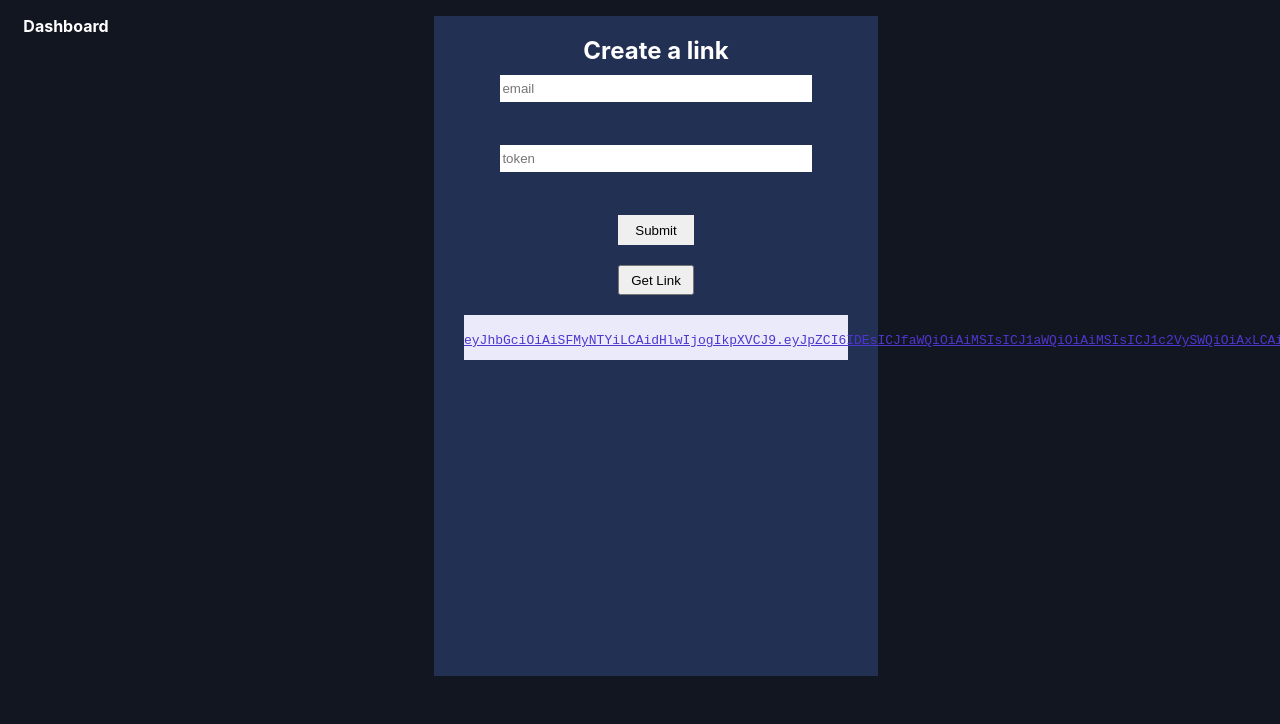
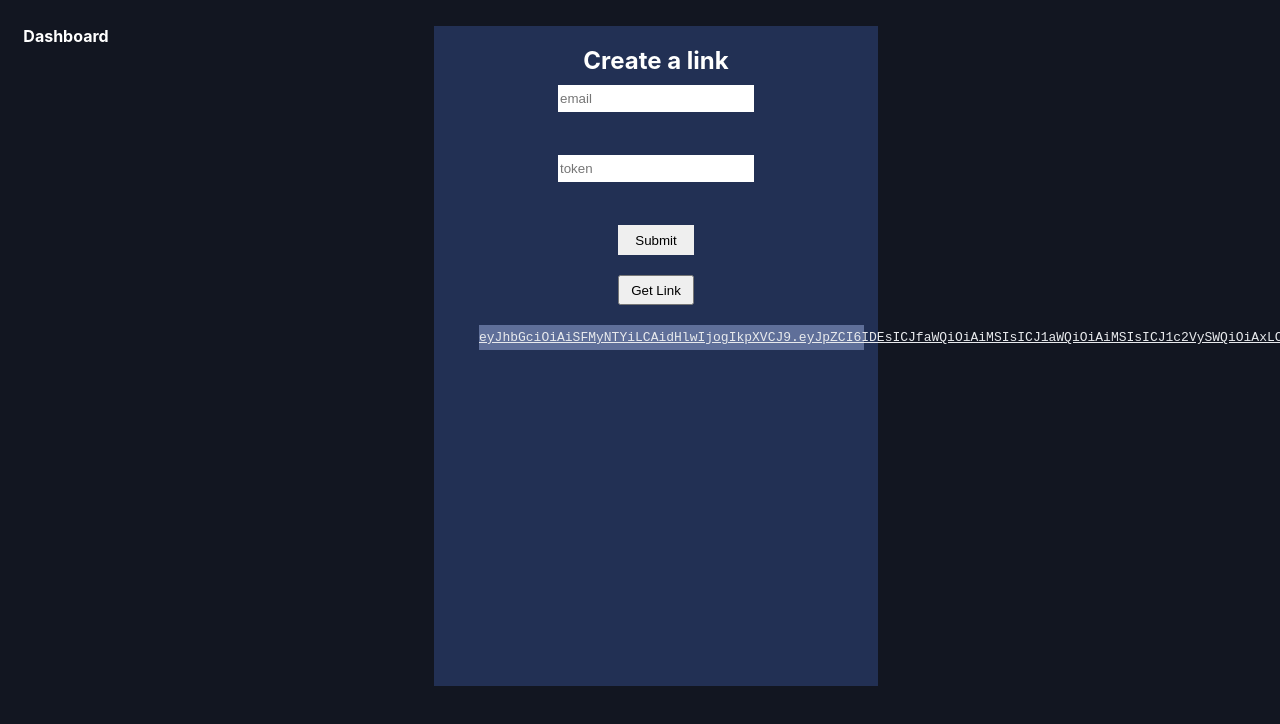
Before and after one commit to shahnad/devchoice, a React (Create React App) app: page /createLink in a window 1280 px wide. Shown: the top 724 px of the page. Built offline with nearby package versions, Linux system fonts and the light colour scheme; no server answers; sample sign-in values are in the browser's storage.

Commit message:
Changed colour of left menu, create link url background

```diff
--- a/src/components/createLink.js
+++ b/src/components/createLink.js
@@ -108,6 +108,7 @@ const CreateLink = () => {
                 <div className="linkdetails nominationlink">
                     <pre>{tokenUrl}</pre>
                 </div>
+
                 }
                 <div className="errorDetails">
                        {errorDisplay}
--- a/src/cssmodules/createLink.css
+++ b/src/cssmodules/createLink.css
@@ -12,20 +12,24 @@
     background-color: #223054;
     margin: 0 auto;
 }
+
+.inputForm{
+    margin-top: 10px;
+}
 .inputField{
     height:70px;
 }
 
 .inputField input{
-    width : 80%;
+    width : 50%;
     height: 25px;
     margin: 10px 0px 10px 10px;
 }
 
 .inputField textarea{
-    width : 80%;
+    width : 50%;
     height: 70px;
-    margin: 0px 0px 30px 10px !important;
+    margin: 0px 0px 30px 0px !important;
 }
 .loginErrorTextFormat{
     color: rgb(187, 27, 152);
@@ -58,13 +62,13 @@ input {
     margin: 20px 0px 0px 0px;
 }
 
-.linkdetails {
-    width : 100%;
-    height: 40px;
-    margin: 20px 0px 0px 0px ;
-    background-color: rgb(234, 234, 250);
-    color: #4f36cf;
-    padding-top: 5px;
+.linkdetails pre {
+    width : 82%;
+    height: 10px;
+    margin: 20px 0px 0px 15px ;
+    background-color: rgb(95, 111, 153);
+    color: #e8eaed;
+    padding: 5px 70px 10px 0px;
     text-decoration: underline;
 }
 
--- a/src/cssmodules/dashboard.css
+++ b/src/cssmodules/dashboard.css
@@ -61,7 +61,6 @@ body {
   flex-basis: 50%;
   padding: 10px;
   background-color: #223054;
-  height: 200px;
   overflow: hidden;
 }
 .space_1:hover {
@@ -79,13 +78,13 @@ body {
 }
 .menu{
   padding: 5px;
-  margin-left: 13px;
+  margin: 5px 10px 0px 10px;
   font-weight: 500;
   font-size: small;
 }
 
 .menu:hover {
-  background-color: #436acc;
+  background-color: #6b798a;
 }
 
 .grid-container {
@@ -338,3 +337,17 @@ input {
   margin: 0px 0px 0px 0px !important;
   border-style: none;
 }
+.makeStyles-submit-5 {
+  color: #FFF;
+  width: 50%;
+  border: 1px solid #16a085;
+  margin: 1em auto;
+  padding: 10px;
+  font-size: 18px;
+  background: #1abc9c;
+  font-style: normal;
+  text-align: center;
+  border-width: 1px 1px 3px;
+  border-radius: 5px;
+  margin-left: 90px !important;
+}
```
